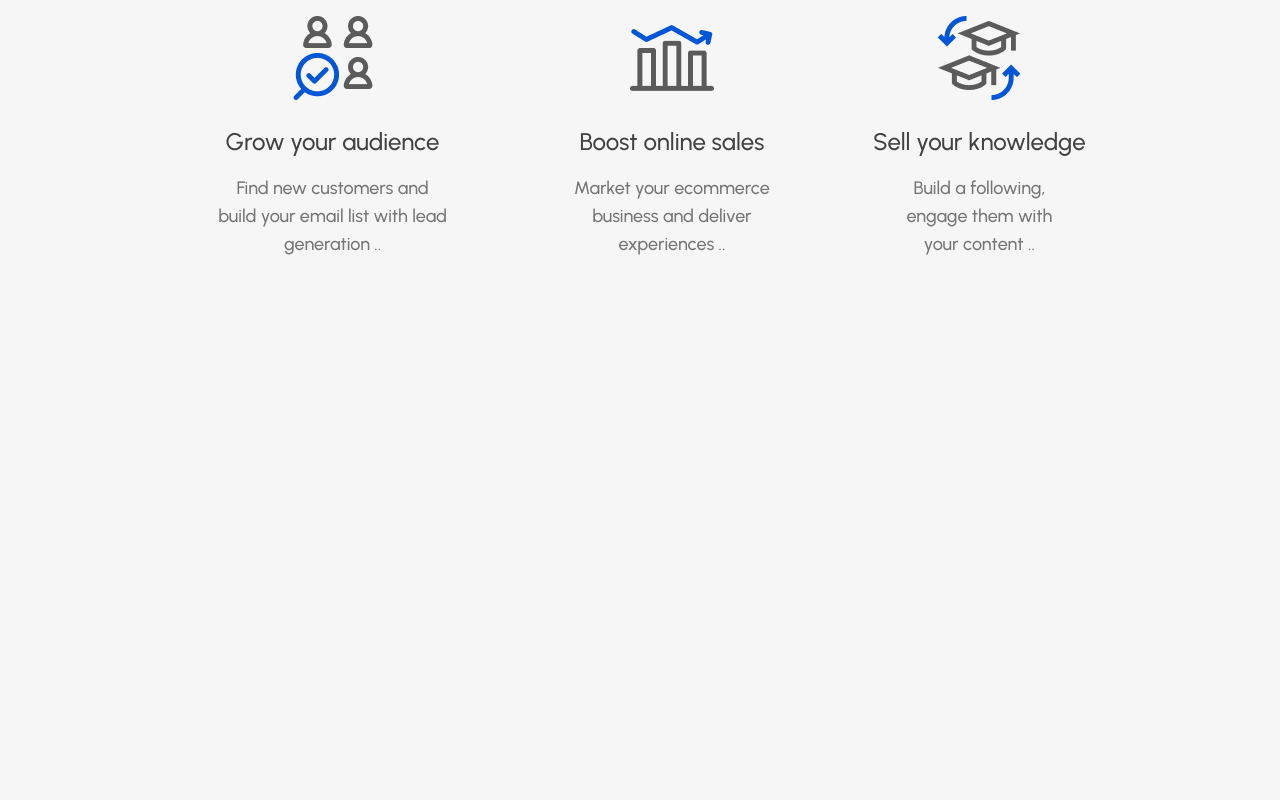
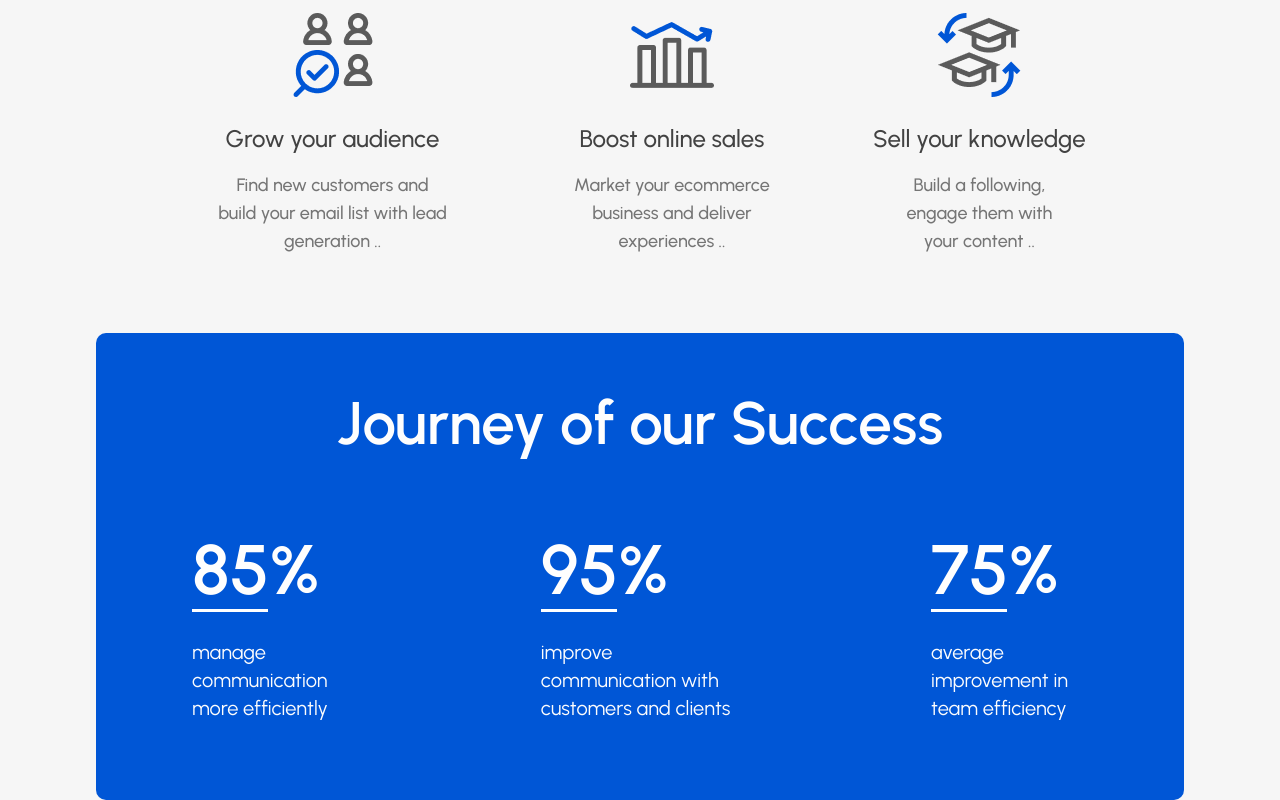
Before and after one commit to chilunhay/Landing-Page-Test, a React (Create React App) app: page / in a window 1280 px wide. Shown: the part 1058-1858 px from the top of the page. Before the commit the page ends 1394 px from the top, so only its background shows below. Built offline with nearby package versions, Linux system fonts and the light colour scheme.

Commit message:
Done Stats component

```diff
--- a/src/App.js
+++ b/src/App.js
@@ -1,12 +1,12 @@
 import './App.css';
-import Feature from './Components/Header/Feature';
 import Home from './Components/Header/Home';
+import Stats from './Components/Main/Stats';
 
 function App() {
   return (
     <div className="App">
       <Home />
-      <Feature />
+      <Stats />
     </div>
   );
 }
--- a/src/Components/Header/Feature.css
+++ b/src/Components/Header/Feature.css
@@ -1,4 +1,4 @@
-.feature-section-container {
+.feature-container {
     margin-top: 22rem;
     position: relative;
     display: flex;
@@ -12,7 +12,7 @@
     display: flex;
 }
 
-.feature-section-info {
+.feature-info {
     padding: 3rem 2rem;
 }
 
--- a/src/Components/Header/Feature.jsx
+++ b/src/Components/Header/Feature.jsx
@@ -23,10 +23,10 @@ const Feature = () => {
     },
   ];
   return (
-    <div className="feature-section-container">
+    <div className="feature-container">
       <div className="feature-content">
         {featureData.map((data, key) => (
-          <div className="feature-section-info" key={key}>
+          <div className="feature-info" key={key}>
             <div className="info-boxes-img-container">
               <img src={data.image} alt={data.title} />
             </div>
--- a/src/Components/Header/Home.css
+++ b/src/Components/Header/Home.css
@@ -50,7 +50,7 @@
 }
 
 .contact-button {
-    padding: 0.9rem 2.6rem;
+    padding: 0.8rem 2.6rem;
     background-color: #0056D6;
     outline: none;
     border: none;
@@ -68,7 +68,7 @@
 }
 
 .learn-button {
-    padding: 0.9rem 2.6rem;
+    padding: 0.8rem 2.6rem;
     outline: none;
     background-color: transparent;
     border: 1px solid #0056D6;
--- a/src/Components/Header/Home.jsx
+++ b/src/Components/Header/Home.jsx
@@ -2,6 +2,7 @@ import React from 'react';
 import BannerBackground from '../../Assets/header-image.png';
 import BannerImage from '../../Assets/banner-image.png';
 import Navbar from './Navbar';
+import Feature from './Feature';
 import './Home.css';
 
 const Home = () => {
@@ -27,6 +28,7 @@ const Home = () => {
           <img src={BannerImage} alt="" />
         </div>
       </div>
+      <Feature />
     </div>
   );
 };
--- a/src/Components/Header/Navbar.css
+++ b/src/Components/Header/Navbar.css
@@ -23,7 +23,7 @@ nav {
 }
 
 .language-button {
-    padding: 0.9rem 1.75rem;
+    padding: 0.8rem 1.75rem;
     background-color: #F9F9F9;
     outline: none;
     border: none;
@@ -42,7 +42,7 @@ nav {
 }
 
 .contact-button {
-    padding: 0.9rem 2.6rem;
+    padding: 0.8rem 2.6rem;
     background-color: #0056D6;
     outline: none;
     border: none;
--- /dev/null
+++ b/src/Components/Main/Stats.css
@@ -0,0 +1,56 @@
+.stats-wrapper {
+    background-color: #0056D6;
+    border-radius: 10px;
+    padding: 30px 0;
+}
+
+.stats-heading {
+    font-style: normal;
+    font-weight: 600;
+    font-size: 60px;
+    line-height: 60px;
+    text-align: center;
+    color: #FEFEFE;
+    padding: 30px 40px;
+}
+
+.stats-content {
+    display: flex;
+    justify-content: space-between;
+    align-items: center;
+    width: 85vw;
+}
+
+.stats-info {
+    padding: 3rem 6rem;
+}
+
+.stats-percent {
+    font-style: normal;
+    font-weight: 600;
+    font-size: 70px;
+    line-height: 110%;
+    color: #FEFEFE;
+    position: relative;
+}
+
+.stats-percent::after {
+    position: absolute;
+    content: '';
+    height: 3px;
+    bottom: -4px;
+    left: 0;
+    width: 76px;
+    background: white;
+}
+
+.stats-text {
+    font-style: normal;
+    font-weight: 400;
+    font-size: 20px;
+    line-height: 140%;
+    display: flex;
+    align-items: center;
+    color: #FDFDFD;
+    padding-top: 30px;
+}
--- /dev/null
+++ b/src/Components/Main/Stats.jsx
@@ -0,0 +1,34 @@
+import React from 'react';
+import './Stats.css';
+
+const Stats = () => {
+  const statsData = [
+    {
+      title: '85%',
+      text: 'manage communication more efficiently',
+    },
+    {
+      title: '95%',
+      text: 'improve communication with customers and clients',
+    },
+    {
+      title: '75%',
+      text: 'average improvement in team efficiency',
+    },
+  ];
+  return (
+    <div className="stats-wrapper">
+      <div className="stats-heading">Journey of our Success</div>
+      <div className="stats-content">
+        {statsData.map((data, key) => (
+          <div className="stats-info" key={key}>
+            <div className="stats-percent">{data.title}</div>
+            <div className="stats-text">{data.text}</div>
+          </div>
+        ))}
+      </div>
+    </div>
+  );
+};
+
+export default Stats;
```
Also changed, not shown: src/Assets/bg-shape.png (added).
